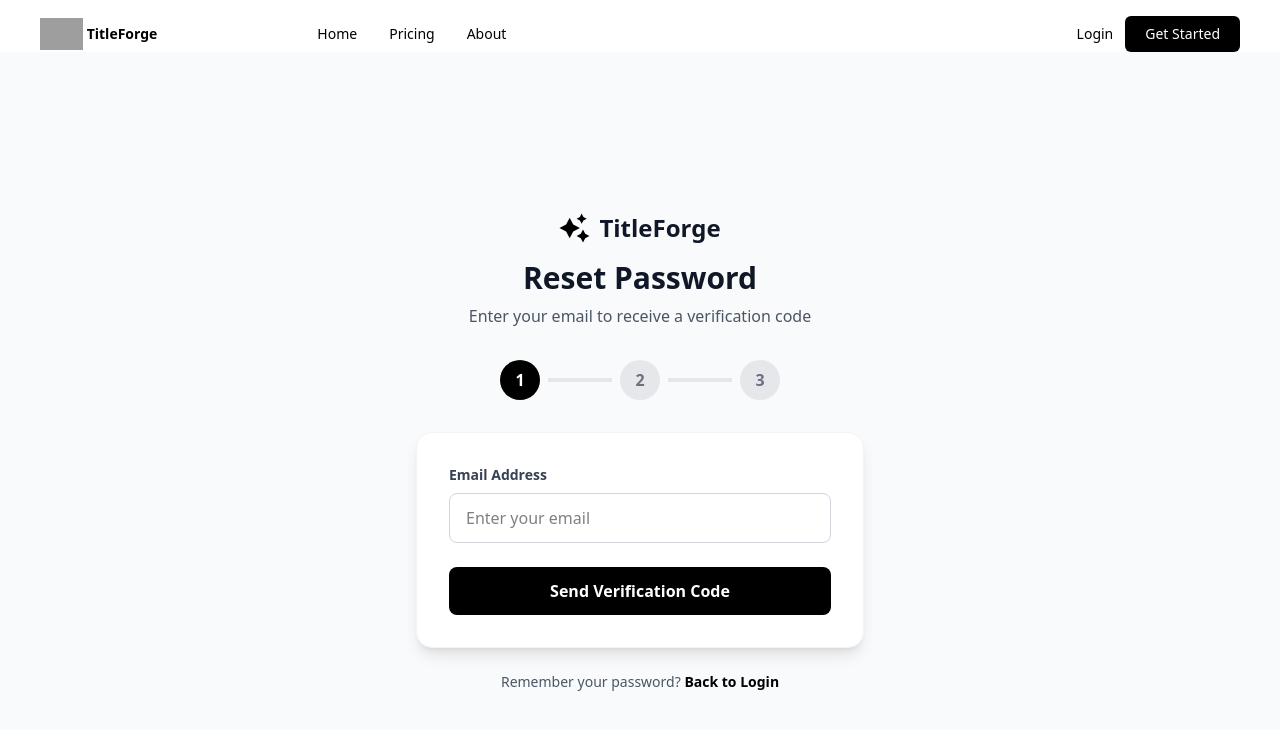
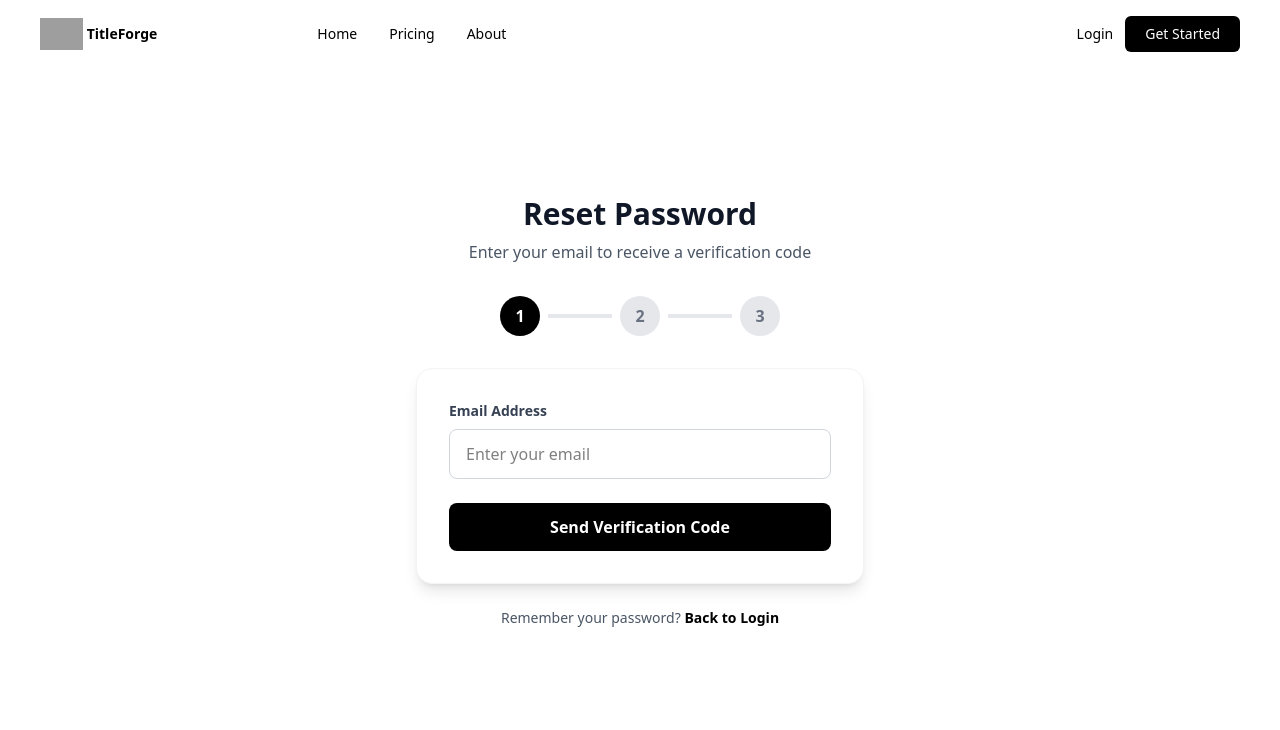
Before and after one commit to kaihere14/Title-Forge, a React (Vite) app in the folder frontend/: page /forgot-password in a window 1280 px wide. Shown: the top 730 px of the page. Built offline with nearby package versions, Linux system fonts and the light colour scheme; no server answers; grey boxes are pictures that could not be loaded.

Commit message:
refactor: clean up code formatting and improve readability in Forgot-password component

```diff
--- a/frontend/src/pages/Forgot-password.jsx
+++ b/frontend/src/pages/Forgot-password.jsx
@@ -84,21 +84,10 @@ const Forgot_password = () => {
     };
 
     return (
-    <div className="min-h-screen bg-gray-50 flex items-center justify-center px-4 py-12">
+        <div className="min-h-[90vh] bg-white flex items-center justify-center px-4 py-12">
             <div className="max-w-md w-full">
                 {/* Header */}
                 <div className="text-center mb-8">
-          <div className="inline-flex items-center gap-2 mb-4">
-            <svg
-              className="h-8 w-8"
-              xmlns="http://www.w3.org/2000/svg"
-              viewBox="0 0 24 24"
-              fill="currentColor"
-            >
-              <path d="M17.0007 1.20825 18.3195 3.68108 20.7923 4.99992 18.3195 6.31876 17.0007 8.79159 15.6818 6.31876 13.209 4.99992 15.6818 3.68108 17.0007 1.20825ZM8.00065 4.33325 10.6673 9.33325 15.6673 11.9999 10.6673 14.6666 8.00065 19.6666 5.33398 14.6666.333984 11.9999 5.33398 9.33325 8.00065 4.33325ZM19.6673 16.3333 18.0007 13.2083 16.334 16.3333 13.209 17.9999 16.334 19.6666 18.0007 22.7916 19.6673 19.6666 22.7923 17.9999 19.6673 16.3333Z" />
-            </svg>
-            <h1 className="text-2xl font-bold text-gray-900">TitleForge</h1>
-          </div>
                     <h2 className="text-3xl font-bold text-gray-900 mb-2">
                         Reset Password
                     </h2>
@@ -114,8 +103,7 @@ const Forgot_password = () => {
                     <div className="flex items-center gap-2">
                         {/* Step 1 */}
                         <div
-              className={`flex items-center justify-center w-10 h-10 rounded-full font-semibold ${
-                step >= 1 ? "bg-black text-white" : "bg-gray-200 text-gray-500"
+                            className={`flex items-center justify-center w-10 h-10 rounded-full font-semibold ${step >= 1 ? "bg-black text-white" : "bg-gray-200 text-gray-500"
                                 }`}
                         >
                             {step > 1 ? (
@@ -140,8 +128,7 @@ const Forgot_password = () => {
 
                         {/* Step 2 */}
                         <div
-              className={`flex items-center justify-center w-10 h-10 rounded-full font-semibold ${
-                step >= 2 ? "bg-black text-white" : "bg-gray-200 text-gray-500"
+                            className={`flex items-center justify-center w-10 h-10 rounded-full font-semibold ${step >= 2 ? "bg-black text-white" : "bg-gray-200 text-gray-500"
                                 }`}
                         >
                             {step > 2 ? (
@@ -166,8 +153,7 @@ const Forgot_password = () => {
 
                         {/* Step 3 */}
                         <div
-              className={`flex items-center justify-center w-10 h-10 rounded-full font-semibold ${
-                step >= 3 ? "bg-black text-white" : "bg-gray-200 text-gray-500"
+                            className={`flex items-center justify-center w-10 h-10 rounded-full font-semibold ${step >= 3 ? "bg-black text-white" : "bg-gray-200 text-gray-500"
                                 }`}
                         >
                             3
```
Lines whose indentation alone changed are shown as unchanged.
